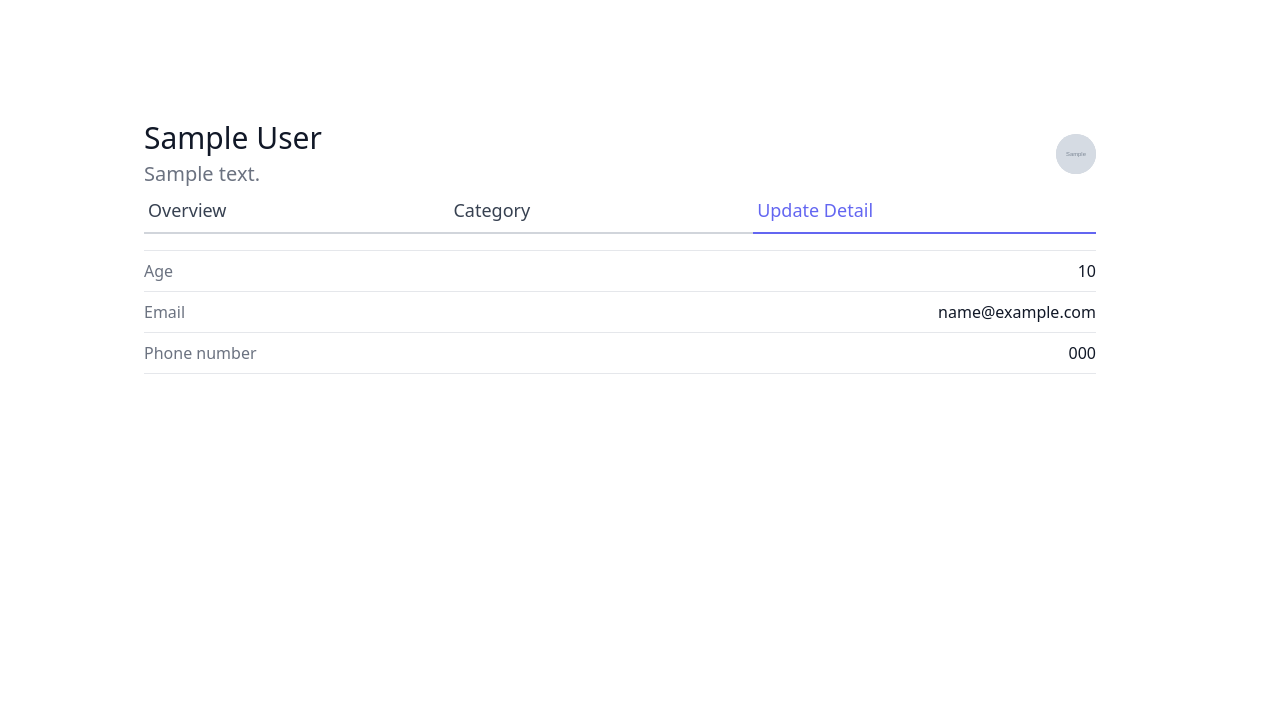
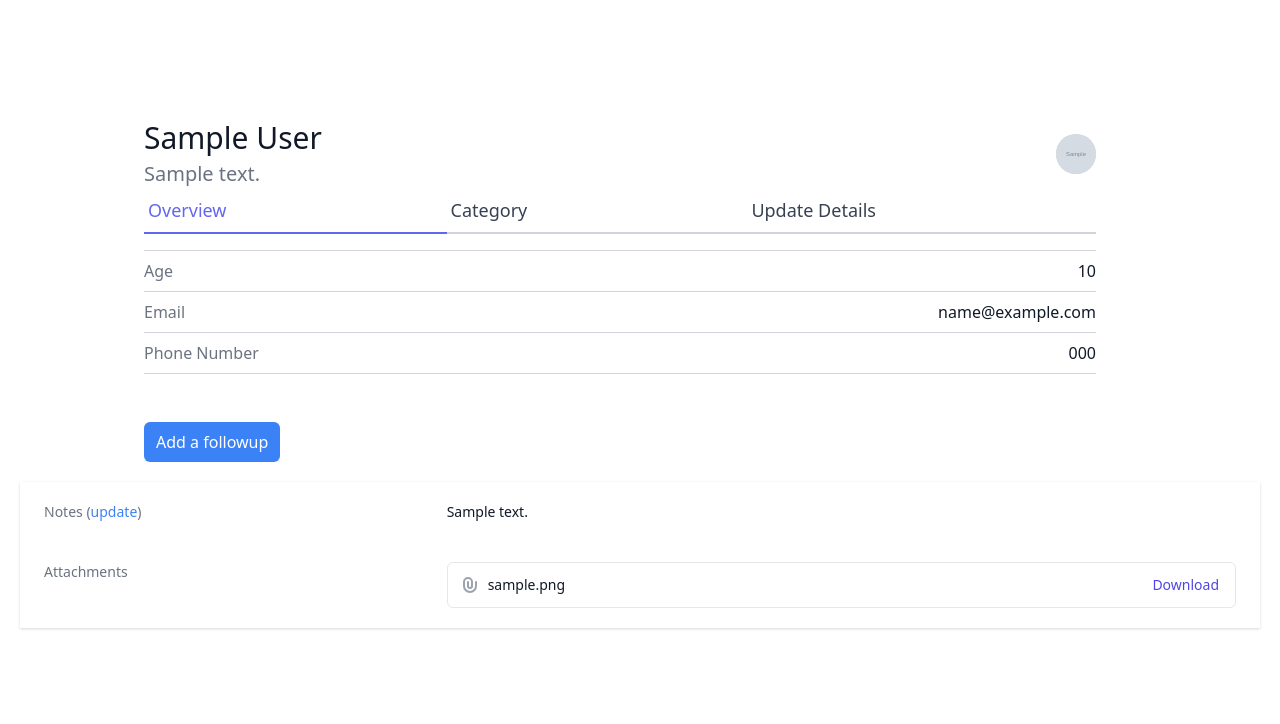
Before and after one commit to zoubinnaba/crm-django, a Django app: page /leads/1/ in a window 1280 px wide. Shown: the part 80-804 px from the top of the page. Before the commit the page ends 454 px from the top, so only its background shows below. Run offline with Django 3.2, Linux system fonts and the light colour scheme; a user stored in the database is signed in; tables that the repository leaves empty hold one stand-in row (values such as "Sample post"); grey boxes marked "Sample" are stand-in pictures; some libraries are stand-ins or nearby versions.

Commit message:
create followup models and view

```diff
--- a/crm/settings.py
+++ b/crm/settings.py
@@ -20,10 +20,11 @@ DEBUG = env('DEBUG')
 # Raises django's ImproperlyConfigured exception if SECRET_KEY not in os.environ
 SECRET_KEY = env('SECRET_KEY')
 
+
 # Build paths inside the project like this: BASE_DIR / 'subdir'.
 BASE_DIR = Path(__file__).resolve().parent.parent
 
-ALLOWED_HOSTS = ["*"]
+ALLOWED_HOSTS = []
 
 
 # Custum user model
--- a/leads/admin.py
+++ b/leads/admin.py
@@ -5,7 +5,8 @@ from leads.models import (
     Lead,
     Agent,
     UserProfile,
-    Category
+    Category,
+    FollowUp
 )
 
 
@@ -24,3 +25,4 @@ admin.site.register(Lead, LeadAdmin)
 admin.site.register(Agent)
 admin.site.register(UserProfile)
 admin.site.register(Category)
+admin.site.register(FollowUp)
--- a/leads/models.py
+++ b/leads/models.py
@@ -39,6 +39,20 @@ class Lead(models.Model):
         return f"{self.first_name} {self.last_name}"
 
 
+def handled_upload_follow_ups(instance, filename):
+    return f"lead_followups/lead_{instance.lead.pk}/{filename}"
+
+
+class FollowUp(models.Model):
+    lead = models.ForeignKey(Lead, related_name="followups", on_delete=models.CASCADE)
+    date_added = models.DateTimeField(auto_now_add=True)
+    notes = models.TextField(blank=True, null=True)
+    file = models.FileField(null=True, blank=True, upload_to=handled_upload_follow_ups)
+
+    def __str__(self) -> str:
+        return f"{self.lead.first_name} {self.lead.last_name}"
+
+
 class Agent(models.Model):
     user = models.OneToOneField(User, on_delete=models.CASCADE)
     organisation = models.ForeignKey(UserProfile, on_delete=models.CASCADE)
--- a/leads/templates/leads/lead_detail.html
+++ b/leads/templates/leads/lead_detail.html
@@ -1,11 +1,11 @@
-{% extends 'base.html' %}
+{% extends "base.html" %}
 
 {% block content %}
+
 <section class="text-gray-700 body-font overflow-hidden">
     <div class="container px-5 py-24 mx-auto">
         <div class="lg:w-4/5 mx-auto flex flex-wrap">
             <div class="w-full lg:pr-10 lg:py-6 mb-6 lg:mb-0">
-        <div class="w-full flex items-center justify-between space-x-6">
                 <div class="w-full flex items-center justify-between space-x-6">
                     <div class="flex-1 truncate">
                         <div class="flex items-center space-x-3">
@@ -17,32 +17,73 @@
                     <img class="w-10 h-10 bg-gray-300 rounded-full flex-shrink-0" src="{{ lead.profile_picture.url }}" alt="">
                     {% endif %}
                 </div>
-        </div>
                 <div class="flex mb-4">
-          <a href="{% url 'leads:lead_detail' lead.pk %}" class="flex-grow border-b-2 border-gray-300 py-2 text-lg px-1">
+                    <a href="{% url 'leads:lead_detail' lead.pk %}" class="flex-grow text-indigo-500 border-b-2 border-indigo-500 py-2 text-lg px-1">
                         Overview
                     </a>
                     <a href="{% url 'leads:lead_category_update' lead.pk %}" class="flex-grow border-b-2 border-gray-300 py-2 text-lg px-1">
                         Category
                     </a>
-          <a href="{% url 'leads:lead_update' lead.pk %}" class="flex-grow text-indigo-500 border-b-2 border-indigo-500 py-2 text-lg px-1">
-          Update Detail
+                    <a href="{% url 'leads:lead_update' lead.pk %}" class="flex-grow border-b-2 border-gray-300 py-2 text-lg px-1">
+                        Update Details
                     </a>
                 </div>
-        <div class="flex border-t border-gray-200 py-2">
+                <div class="flex border-t border-gray-300 py-2">
                     <span class="text-gray-500">Age</span>
                     <span class="ml-auto text-gray-900">{{ lead.age }}</span>
                 </div>
-        <div class="flex border-t border-gray-200 py-2">
+                <div class="flex border-t border-gray-300 py-2">
                     <span class="text-gray-500">Email</span>
                     <span class="ml-auto text-gray-900">{{ lead.email }}</span>
                 </div>
-        <div class="flex border-t border-b mb-6 border-gray-200 py-2">
-          <span class="text-gray-500">Phone number</span>
+                <div class="flex border-t border-b mb-6 border-gray-300 py-2">
+                    <span class="text-gray-500">Phone Number</span>
                     <span class="ml-auto text-gray-900">{{ lead.phone_number }}</span>
                 </div>
             </div>
+
+        <a href="{% url 'leads:lead_followup_create' lead.pk %}" class="text-white bg-blue-500 hover:bg-blue-600 px-3 py-2 rounded-md">Add a followup</a>
+
         </div>
+        {% for followup in lead.followups.all %}
+            <div class="mt-5 shadow px-4 sm:px-6">
+                <div class="py-4 sm:py-5 sm:grid sm:grid-cols-3 sm:gap-4">
+                    <dt class="text-sm font-medium text-gray-500">
+                    Notes (<a href="#" class="text-blue-500 hover:text-blue-700">update</a>)
+                    </dt>
+                    <dd class="mt-1 text-sm text-gray-900 sm:mt-0 sm:col-span-2">
+                    {{ followup.notes }}
+                    </dd>
+                </div>
+                {% if followup.file %}
+                    <div class="py-4 sm:py-5 sm:grid sm:grid-cols-3 sm:gap-4">
+                        <dt class="text-sm font-medium text-gray-500">
+                        Attachments
+                        </dt>
+                        <dd class="mt-1 text-sm text-gray-900 sm:mt-0 sm:col-span-2">
+                        <ul class="border border-gray-200 rounded-md divide-y divide-gray-200">
+                            <li class="pl-3 pr-4 py-3 flex items-center justify-between text-sm">
+                                <div class="w-0 flex-1 flex items-center">
+                                    <!-- Heroicon name: paper-clip -->
+                                    <svg class="flex-shrink-0 h-5 w-5 text-gray-400" xmlns="http://www.w3.org/2000/svg" viewBox="0 0 20 20" fill="currentColor" aria-hidden="true">
+                                    <path fill-rule="evenodd" d="M8 4a3 3 0 00-3 3v4a5 5 0 0010 0V7a1 1 0 112 0v4a7 7 0 11-14 0V7a5 5 0 0110 0v4a3 3 0 11-6 0V7a1 1 0 012 0v4a1 1 0 102 0V7a3 3 0 00-3-3z" clip-rule="evenodd" />
+                                    </svg>
+                                    <span class="ml-2 flex-1 w-0 truncate">
+                                    {{ followup.file.name }}
+                                    </span>
+                                </div>
+                                <div class="ml-4 flex-shrink-0">
+                                    <a href="{{ followup.file.url }}" download class="font-medium text-indigo-600 hover:text-indigo-500">
+                                    Download
+                                    </a>
+                                </div>
+                            </li>
+                        </ul>
+                        </dd>
+                    </div>
+                {% endif %}
+            </div>
+        {% endfor %}
     </div>
   </section>
-{% endblock content%}
+{% endblock content %}
--- a/leads/urls.py
+++ b/leads/urls.py
@@ -12,7 +12,7 @@ from leads.views import (
     CategoryCreateView,
     CategoryUpdateView,
     CategoryDeleteView,
-    LeadJsonView
+    LeadJsonView, FollowUpCreateView
 )
 
 app_name = "leads"
@@ -25,6 +25,7 @@ urlpatterns = [
     path('<int:pk>/delete', LeadDeleteView.as_view(), name="lead_delete"),
     path('<int:pk>/assign-agent/', AssignedAgentView.as_view(), name="assign_agent"),
     path('<int:pk>/category/', LeadCategoryUpdateView.as_view(), name="lead_category_update"),
+    path('<int:pk>/followups/create', FollowUpCreateView.as_view(), name="lead_followup_create"),
     path('create/', LeadCreateView.as_view(), name="lead_create"),
     path('categories/', CategoryListView.as_view(), name='category_list'),
     path('categories/<int:pk>/', CategoryDetailView.as_view(), name='category_detail'),
--- a/leads/views.py
+++ b/leads/views.py
@@ -14,7 +14,7 @@ from leads.forms import (
     CustumUserCreationForm,
     AssignAgentForm,
     LeadCategoryUpdateForm,
-    CategoryModelForm
+    CategoryModelForm, FollowUpModelForm
 )
 from agents.mixins import OrganisorAndLoginRequiredMixin
 
@@ -262,6 +262,28 @@ class CategoryDeleteView(OrganisorAndLoginRequiredMixin, generic.DeleteView):
         return queryset
 
 
+class FollowUpCreateView(LoginRequiredMixin, generic.CreateView):
+    template_name = "leads/followup_create.html"
+    form_class = FollowUpModelForm
+
+    def get_success_url(self):
+        return reverse("leads:lead_detail", kwargs={"pk": self.kwargs["pk"]})
+
+    def get_context_data(self, **kwargs):
+        context = super(FollowUpCreateView, self).get_context_data(**kwargs)
+        context.update({
+            "lead": Lead.objects.get(pk=self.kwargs["pk"])
+        })
+        return context
+
+    def form_valid(self, form):
+        lead = Lead.objects.get(pk=self.kwargs["pk"])
+        followup = form.save(commit=False)
+        followup.lead = lead
+        followup.save()
+        return super(FollowUpCreateView, self).form_valid(form)
+
+
 class LeadJsonView(generic.View):
 
     def get(self, request, *args, **kwargs):
```
Also changed, not shown: leads/forms.py (+10 -1 lines), leads/templates/leads/followup_create.html (added, +23 -0 lines), leads/migrations/0007_auto_20210404_1537.py (added). Lines whose indentation alone changed are shown as unchanged.
